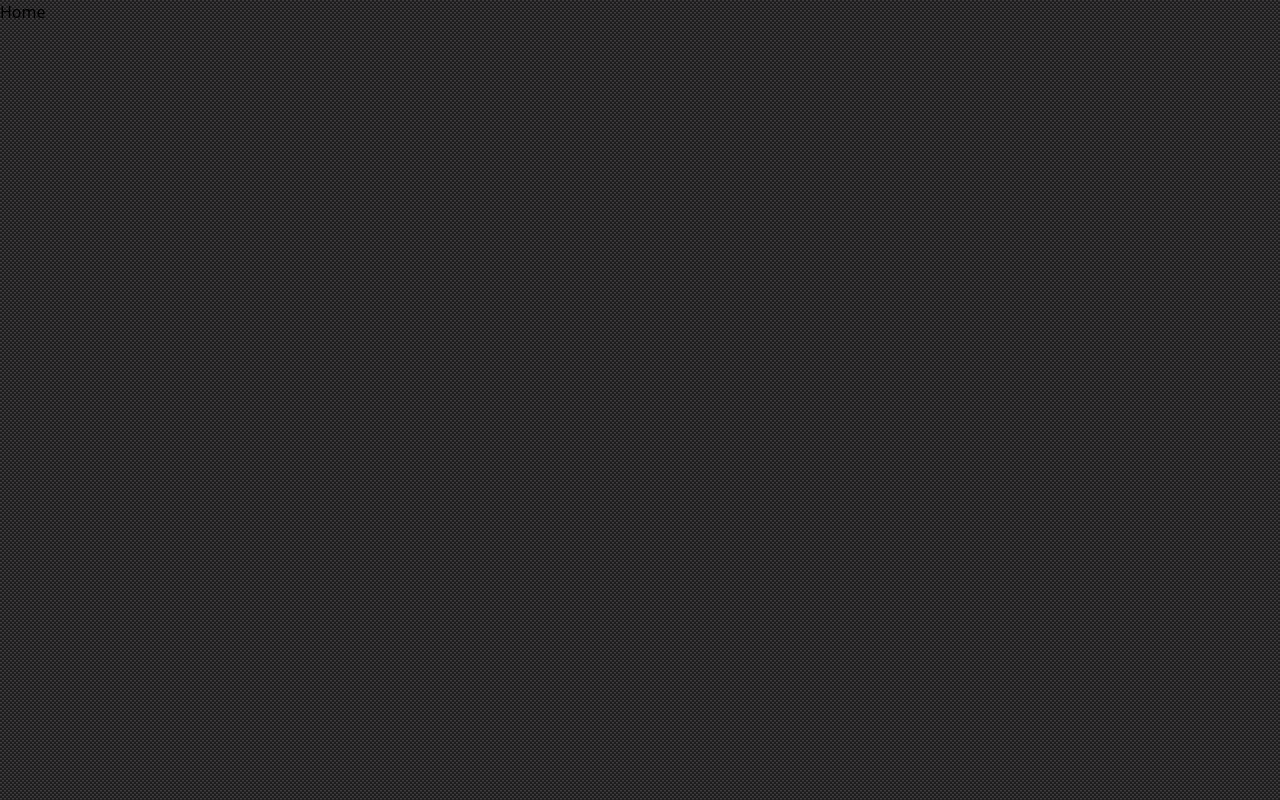
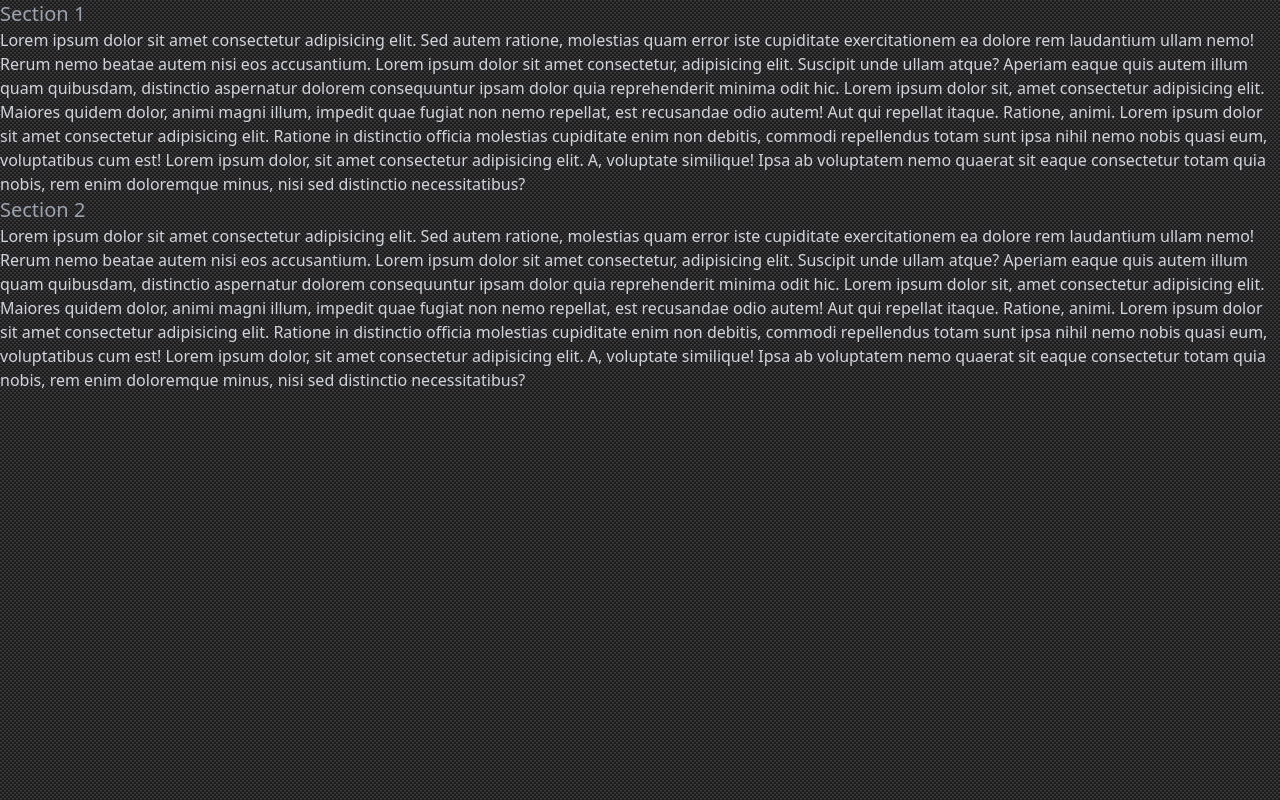
Before and after one commit to PetrGrabovsky/www-grabovsky-tech, a Next.js app: page / in a window 1280 px wide. Built offline with nearby package versions, Linux system fonts and the light colour scheme.

Commit message:
feat: Vytvoř základní obsah pro stránku Home

```diff
--- a/app/page.tsx
+++ b/app/page.tsx
@@ -1,5 +1,44 @@
 const Home = () => {
-  return <div>Home</div>;
+  return (
+    <>
+      <section>
+        <h2 className='text-xl text-gray-400'>Section 1</h2>
+        <p className='text-gray-300'>
+          Lorem ipsum dolor sit amet consectetur adipisicing elit. Sed autem ratione, molestias quam
+          error iste cupiditate exercitationem ea dolore rem laudantium ullam nemo! Rerum nemo
+          beatae autem nisi eos accusantium. Lorem ipsum dolor sit amet consectetur, adipisicing
+          elit. Suscipit unde ullam atque? Aperiam eaque quis autem illum quam quibusdam, distinctio
+          aspernatur dolorem consequuntur ipsam dolor quia reprehenderit minima odit hic. Lorem
+          ipsum dolor sit, amet consectetur adipisicing elit. Maiores quidem dolor, animi magni
+          illum, impedit quae fugiat non nemo repellat, est recusandae odio autem! Aut qui repellat
+          itaque. Ratione, animi. Lorem ipsum dolor sit amet consectetur adipisicing elit. Ratione
+          in distinctio officia molestias cupiditate enim non debitis, commodi repellendus totam
+          sunt ipsa nihil nemo nobis quasi eum, voluptatibus cum est! Lorem ipsum dolor, sit amet
+          consectetur adipisicing elit. A, voluptate similique! Ipsa ab voluptatem nemo quaerat sit
+          eaque consectetur totam quia nobis, rem enim doloremque minus, nisi sed distinctio
+          necessitatibus?
+        </p>
+      </section>
+      <section>
+        <h2 className='text-xl text-gray-400'>Section 2</h2>
+        <p className='text-gray-300'>
+          Lorem ipsum dolor sit amet consectetur adipisicing elit. Sed autem ratione, molestias quam
+          error iste cupiditate exercitationem ea dolore rem laudantium ullam nemo! Rerum nemo
+          beatae autem nisi eos accusantium. Lorem ipsum dolor sit amet consectetur, adipisicing
+          elit. Suscipit unde ullam atque? Aperiam eaque quis autem illum quam quibusdam, distinctio
+          aspernatur dolorem consequuntur ipsam dolor quia reprehenderit minima odit hic. Lorem
+          ipsum dolor sit, amet consectetur adipisicing elit. Maiores quidem dolor, animi magni
+          illum, impedit quae fugiat non nemo repellat, est recusandae odio autem! Aut qui repellat
+          itaque. Ratione, animi. Lorem ipsum dolor sit amet consectetur adipisicing elit. Ratione
+          in distinctio officia molestias cupiditate enim non debitis, commodi repellendus totam
+          sunt ipsa nihil nemo nobis quasi eum, voluptatibus cum est! Lorem ipsum dolor, sit amet
+          consectetur adipisicing elit. A, voluptate similique! Ipsa ab voluptatem nemo quaerat sit
+          eaque consectetur totam quia nobis, rem enim doloremque minus, nisi sed distinctio
+          necessitatibus?
+        </p>
+      </section>
+    </>
+  );
 };
 
 export default Home;
```
